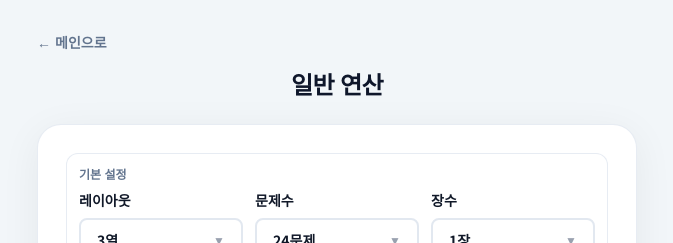
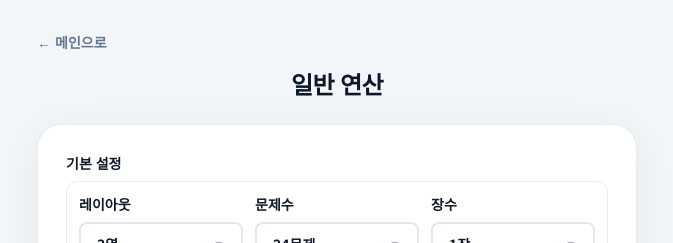
Before and after one commit to neozzzzz/mathlab, a Next.js app: page /calc in a window 1280 px wide. Shown: the top 243 px of the page, without its empty margins (303-976 px from the left). Built offline with nearby package versions, Linux system fonts and the light colour scheme.

Commit message:
chore: move 기본 설정 title outside setting card

```diff
--- a/src/app/calc/page.tsx
+++ b/src/app/calc/page.tsx
@@ -318,8 +318,8 @@ export default function CalcPage() {
       <h1 className="text-2xl font-black text-slate-900 text-center mb-6 tracking-tight">일반 연산</h1>
 
       <div className="max-w-[600px] mx-auto bg-white rounded-3xl border border-slate-200/80 shadow-[0_8px_40px_rgba(15,23,42,0.06)] p-6 md:p-7">
+        <label className="block font-bold text-sm mb-2">기본 설정</label>
         <div className="rounded-xl border border-slate-200/80 bg-white p-3 mb-5">
-          <p className="text-xs text-slate-500 font-bold mb-2">기본 설정</p>
           <div className="grid grid-cols-1 sm:grid-cols-3 gap-3">
             <div>
               <label className="block font-bold text-sm mb-2">레이아웃</label>
```
